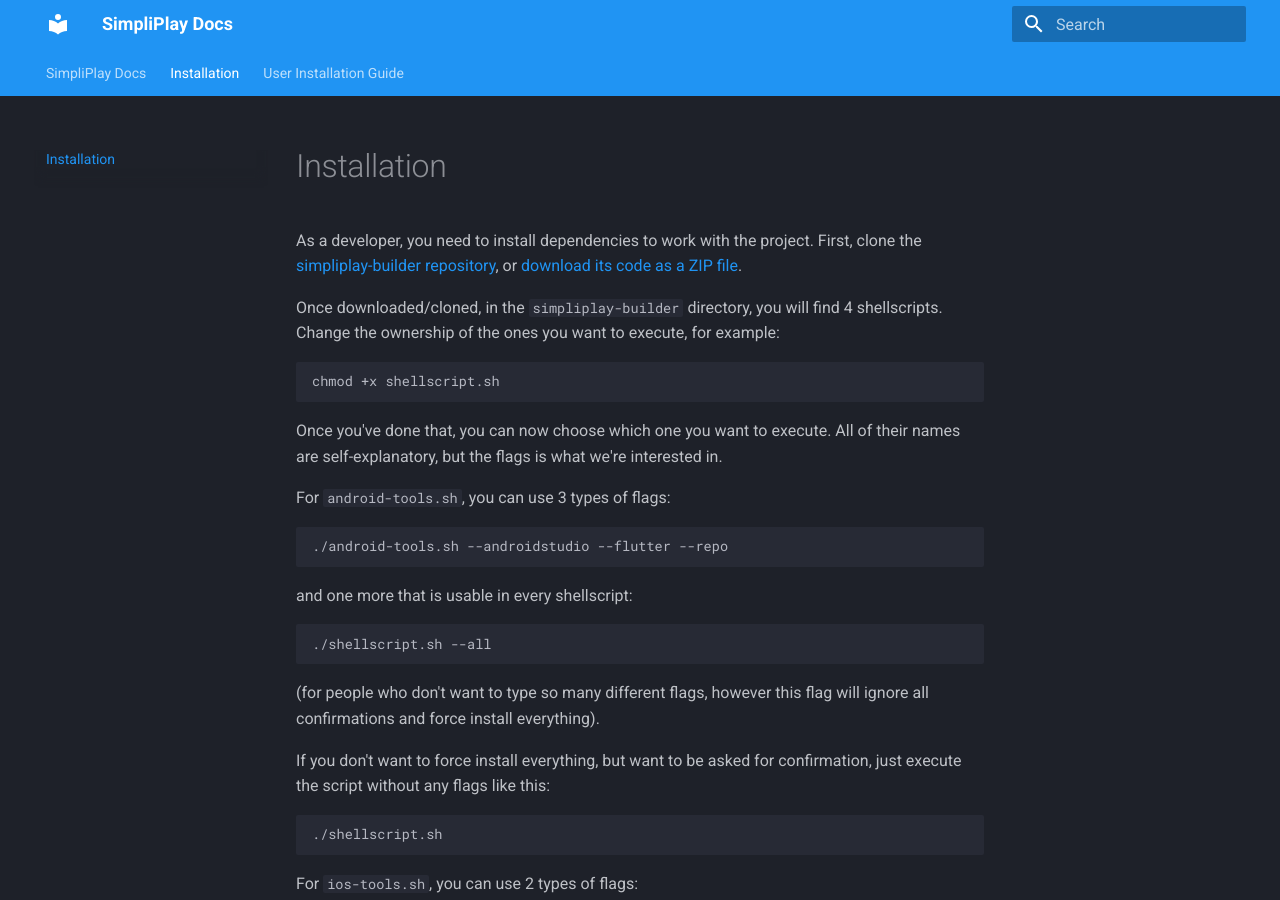
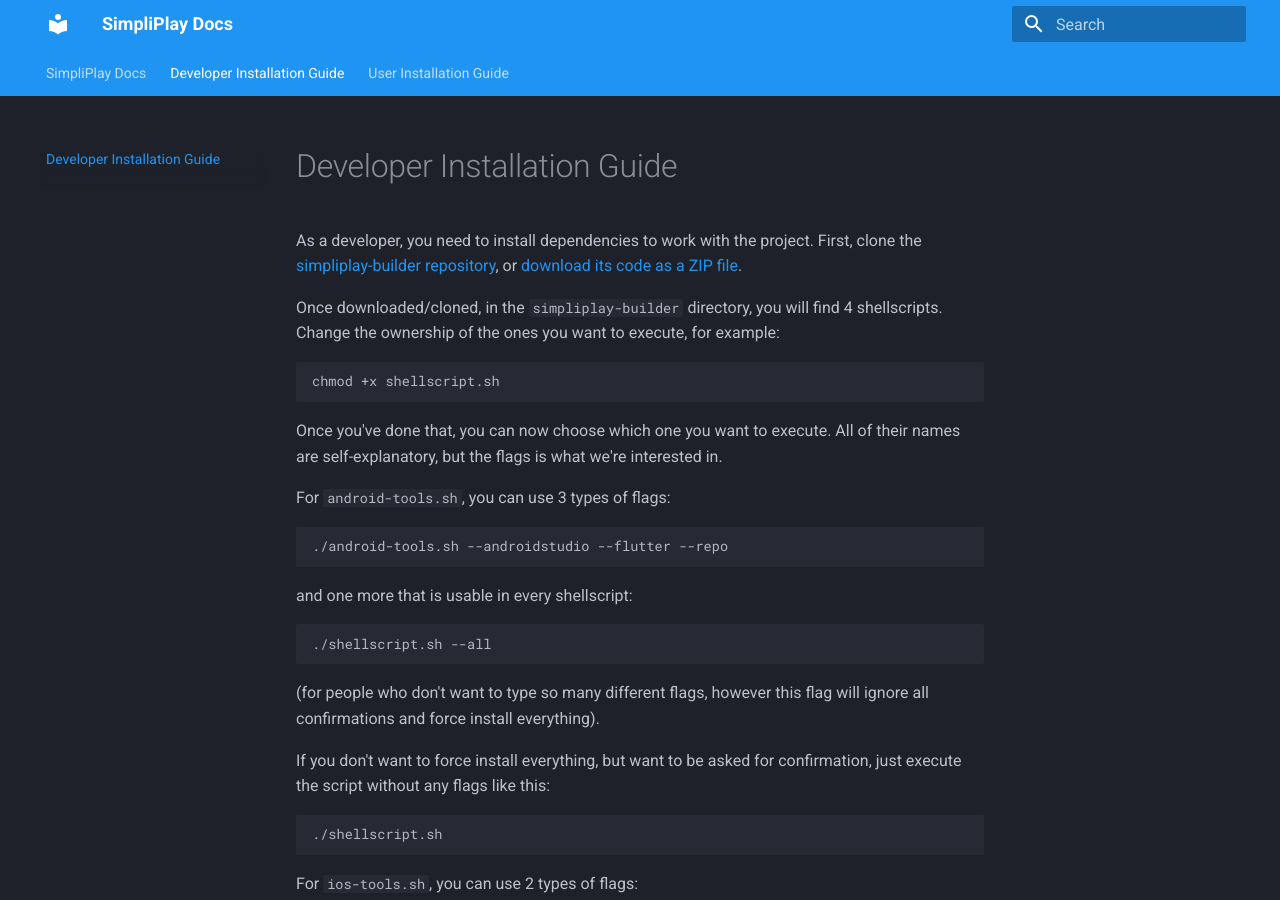
Before and after one commit to A-Star100/simpliplay-docs, an MkDocs documentation site: the page built from docs/dev-install.md, in a window 1280 px wide and 900 px high. Built offline with MkDocs 1.6.1 and Material for MkDocs 9.7.7, drawn with Linux system fonts in a browser that asks for light colours.

Commit message:
Update and rename installation.md to dev-install.md

```diff
--- a/docs/installation.md
+++ b/docs/dev-install.md
@@ -1,4 +1,4 @@
-# Installation
+# Developer Installation Guide
 As a developer, you need to install dependencies to work with the project. First, clone the [simpliplay-builder repository](https://github.com/A-Star100/simpliplay-builder), or [download
 its code as a ZIP file](https://github.com/A-Star100simpliplay-builder/archive/refs/heads/main.zip).
 
```
